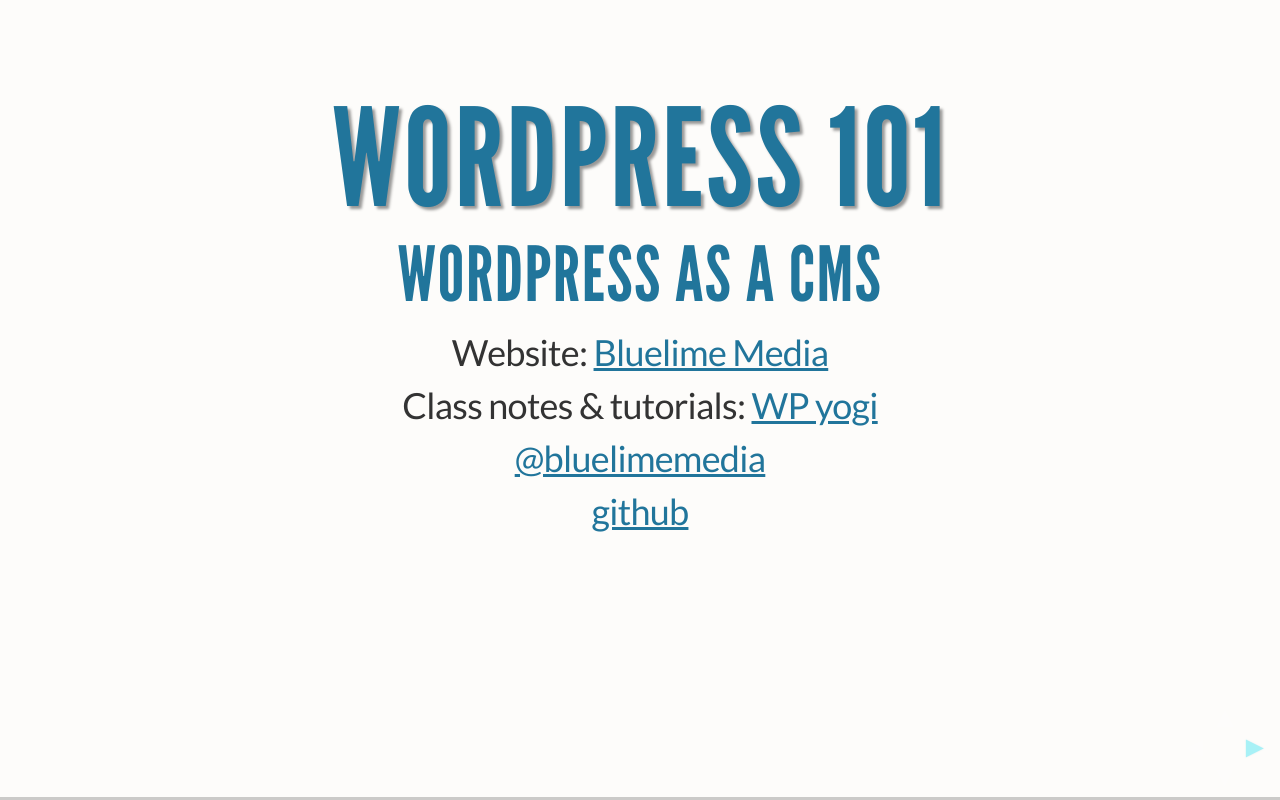
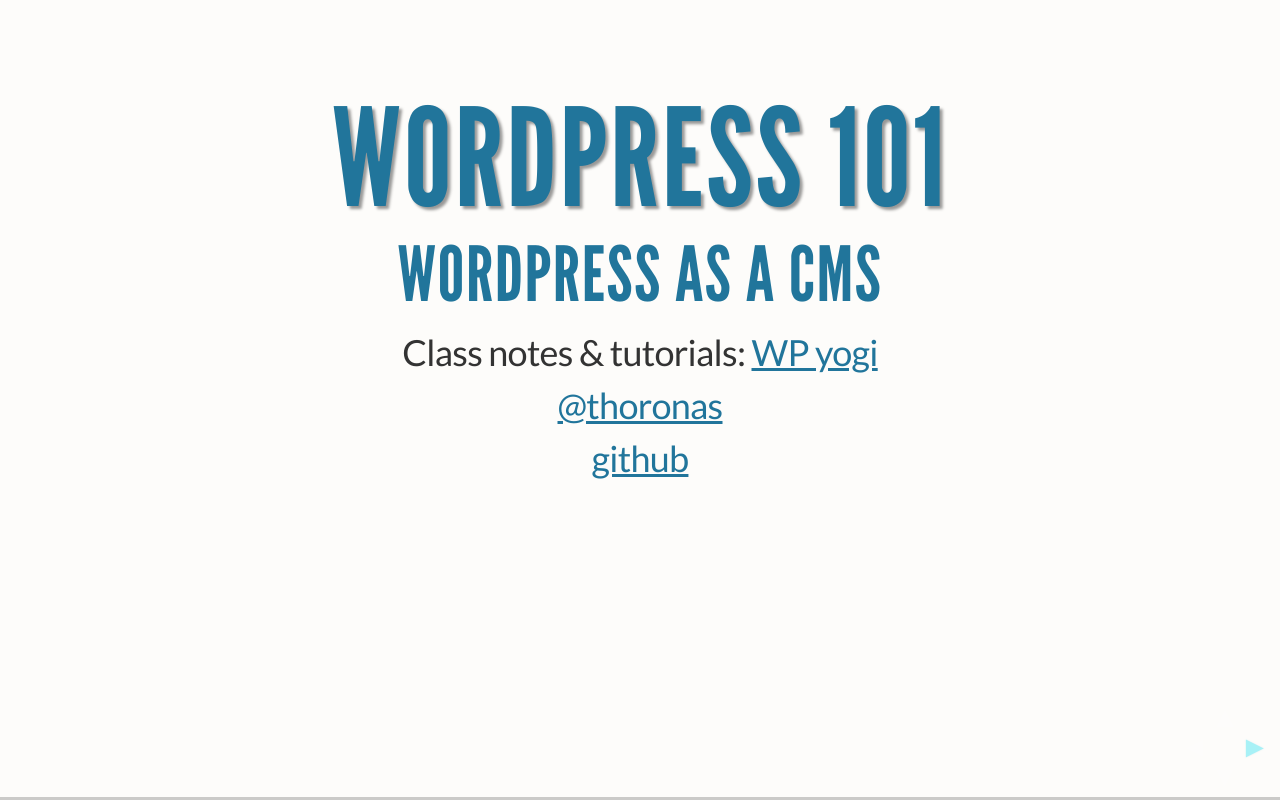
Before and after one commit to thoronas/Teaching-WordPress, a website: page BCIT-WordPress-Course/index.html in a window 1280 px wide. Drawn offline with Linux system fonts and the light colour scheme.

Commit message:
Changed the index contact info.

```diff
--- a/BCIT-WordPress-Course/index.html
+++ b/BCIT-WordPress-Course/index.html
@@ -30,10 +30,12 @@
 				<section>
 					<h1>WordPress 101</h1>
 					<h2>WordPress as a CMS</h2>
-					<p>Website: <a href="http://www.bluelimemedia.com">Bluelime Media</a></p>
-					<p>Class notes &amp; tutorials: <a href="http://wpyogi.com">WP yogi</a></p>
-					<p><a href="https://twitter.com/bluelimemedia">@bluelimemedia</a></p>
-					<p><a href="https://github.com/crondeau">github</a></p>
+<!-- 					<p>Website: <a href="http://www.bluelimemedia.com">Bluelime Media</a></p>
+ -->					<p>Class notes &amp; tutorials: <a href="http://wpyogi.com">WP yogi</a></p>
+					<!-- <p><a href="https://twitter.com/bluelimemedia">@bluelimemedia</a></p>
+					<p><a href="https://github.com/crondeau">github</a></p> -->
+					<p><a href="https://twitter.com/thoronas">@thoronas</a></p>
+					<p><a href="https://github.com/thoronas">github</a></p>
 					<script>
 						// Delicously hacky. Look away.
 						if( navigator.userAgent.match( /(iPhone|iPad|iPod|Android)/i ) ) document.write( '<p style="color: rgba(0,0,0,0.3); text-shadow: none;">('+'Tap to navigate'+')</p>' );
```
